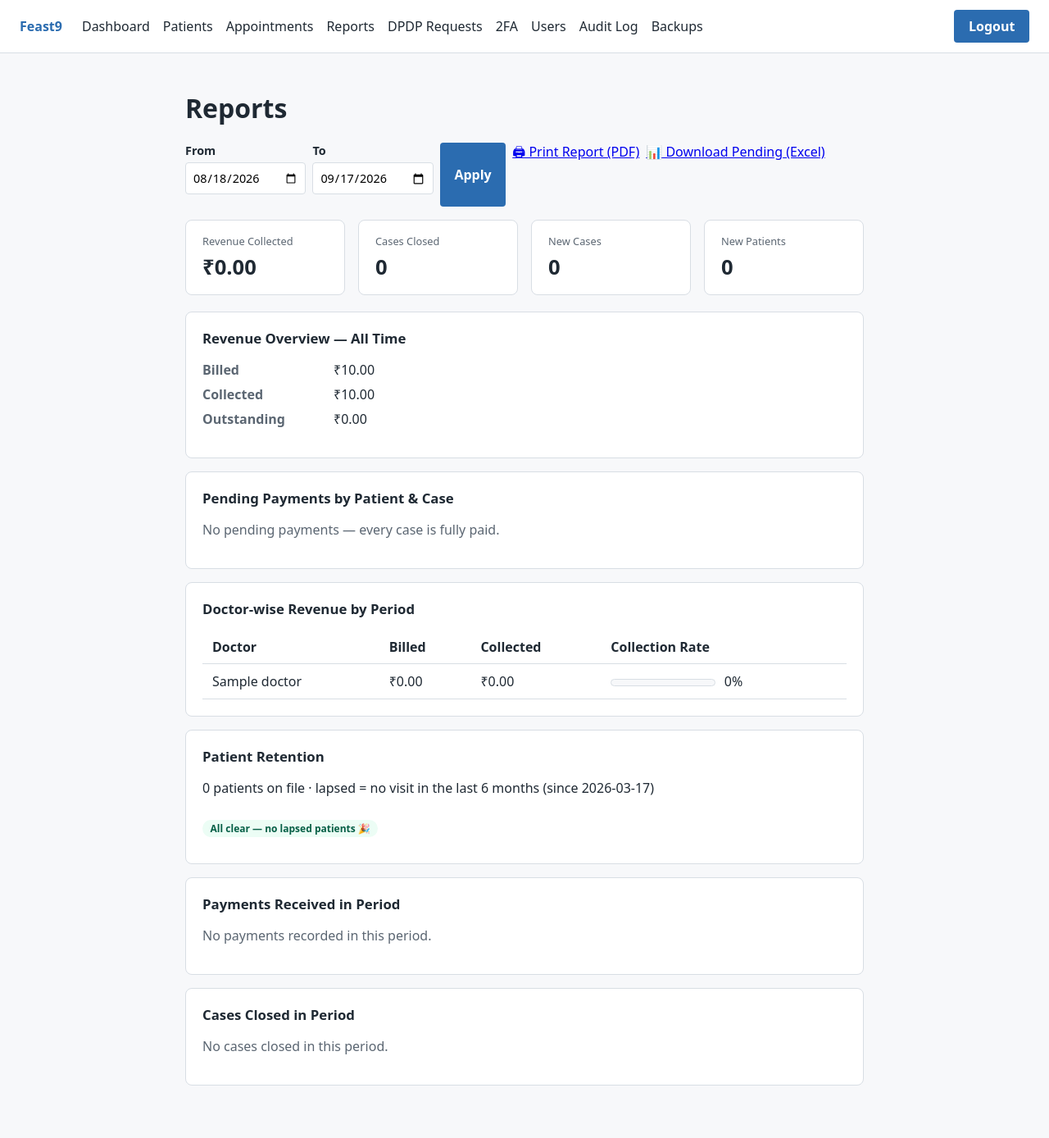
After one commit to jamedevasi/Feast9_version2, a Flask app: page /reports/ in a window 1280 px wide. The commit adds this page. Shown: the whole page at 82% size. Run offline with Flask 3, Linux system fonts and the light colour scheme; the visitor is signed in with stand-in values (Sample User, id 1); tables that the repository leaves empty hold one stand-in row (values such as "Sample post").

Commit message:
Add Reports (§5.9)
All 7 sections (period stat tiles, all-time Revenue Overview, Pending
Payments by Patient & Case, Doctor-wise Revenue with collection-rate
bars, Patient Retention, Payments Received in Period, Cases Closed in
Period) always render, never hidden on empty data. Every
created_at/closed_at filter is DATE()-wrapped per §5.9's explicit
warning; payment_date compares directly since it's date-only.

Gated by financial_access_required on every route (page, print view,
Excel download) rather than partial redaction — reports are financial
data per the non-negotiable rule — and hidden from the nav for that
role. Pending Payments export is a real .xlsx via openpyxl (added to
requirements). The Print Report button opens a standalone print-friendly
page and uses the browser's native print-to-PDF rather than a
server-generated PDF — true ReportLab PDF generation stays with the
rest of that not-yet-sequenced §14 phase.

Co-Authored-By: Claude Sonnet 5 <noreply@anthropic.com>

```diff
--- a/app/__init__.py
+++ b/app/__init__.py
@@ -34,6 +34,7 @@ def create_app():
     from app.routes.dental_routes import bp as dental_bp
     from app.routes.dpdp_routes import bp as dpdp_bp
     from app.routes.patient_routes import bp as patient_bp
+    from app.routes.reports_routes import bp as reports_bp
     from app.routes.totp_routes import bp as totp_bp
     from app.routes.user_routes import bp as user_bp
 
@@ -49,6 +50,7 @@ def create_app():
     app.register_blueprint(backup_bp)
     app.register_blueprint(dpdp_bp)
     app.register_blueprint(dental_bp)
+    app.register_blueprint(reports_bp)
 
     app.jinja_env.globals["csrf_token"] = generate_csrf_token
 
@@ -64,9 +66,14 @@ def _register_context_processors(app):
     def inject_pending_data_requests():
         # feast9_v2_agents.md §5.11: "count_pending_data_requests() injected into every page"
         from flask import session
+
+        from app.auth import can_view_financial_data
         if not session.get("admin_id"):
             return {}
-        return {"pending_data_requests_count": db_module.count_pending_data_requests()}
+        return {
+            "pending_data_requests_count": db_module.count_pending_data_requests(),
+            "can_view_financial_nav": can_view_financial_data(),
+        }
 
 
 def _register_security_headers(app):
--- /dev/null
+++ b/app/routes/reports_routes.py
@@ -0,0 +1,85 @@
+from datetime import date, timedelta
+from io import BytesIO
+
+from flask import Blueprint, render_template, request, send_file
+from openpyxl import Workbook
+
+from app import db
+from app.auth import current_actor, financial_access_required, login_required
+from app.validators import normalize_date, today_iso
+
+bp = Blueprint("reports", __name__, url_prefix="/reports")
+
+
+def _default_start():
+    return (date.today() - timedelta(days=30)).isoformat()
+
+
+def _period_from_request():
+    start = normalize_date(request.args.get("start", "")) or _default_start()
+    end = normalize_date(request.args.get("end", "")) or today_iso()
+    if start > end:
+        start, end = end, start
+    return start, end
+
+
+def _report_context(start, end):
+    """Shared by the on-screen report and the print view — same numbers either way."""
+    return {
+        "revenue_collected": db.get_revenue_collected(start, end),
+        "cases_closed_count": db.get_cases_closed_count(start, end),
+        "new_cases_count": db.get_new_cases_count(start, end),
+        "new_patients_count": db.get_new_patients_count(start, end),
+        "revenue_overview": db.get_revenue_overview(),
+        "pending_payments": db.get_pending_payments(),
+        "doctor_revenue": db.get_doctor_revenue_by_period(start, end),
+        "retention": db.get_patient_retention(),
+        "payments_in_period": db.get_payments_in_range(start, end),
+        "cases_closed_in_period": db.get_cases_closed_in_range(start, end),
+    }
+
+
+@bp.route("/")
+@login_required
+@financial_access_required
+def view_reports():
+    start, end = _period_from_request()
+    return render_template("reports.html", start=start, end=end, **_report_context(start, end))
+
+
+@bp.route("/print")
+@login_required
+@financial_access_required
+def print_view():
+    start, end = _period_from_request()
+    return render_template("reports_print.html", start=start, end=end, **_report_context(start, end))
+
+
+@bp.route("/pending.xlsx")
+@login_required
+@financial_access_required
+def download_pending_xlsx():
+    pending = db.get_pending_payments()
+    wb = Workbook()
+    ws = wb.active
+    ws.title = "Pending Payments"
+    ws.append(["Patient", "Mobile", "Case", "Status", "Total Cost", "Paid", "Balance"])
+    for row in pending:
+        ws.append([
+            row["patient_name"], row["mobile"], row["case_title"], row["status"],
+            row["total_cost"], row["paid"], row["balance"],
+        ])
+    buf = BytesIO()
+    wb.save(buf)
+    buf.seek(0)
+
+    db.write_audit_now(
+        current_actor(), "report_downloaded", "report", None,
+        after_summary=f"pending_payments.xlsx, {len(pending)} rows",
+    )
+    return send_file(
+        buf,
+        as_attachment=True,
+        download_name="pending_payments.xlsx",
+        mimetype="application/vnd.openxmlformats-officedocument.spreadsheetml.sheet",
+    )
--- a/app/static/style.css
+++ b/app/static/style.css
@@ -390,3 +390,21 @@ details[open] summary { margin-bottom: 0.75rem; }
 .error-page h1 { font-size: 3rem; margin-bottom: 0; color: var(--brand); }
 
 .qr-code svg { width: 220px; height: 220px; }
+
+.progress-bar {
+  background: var(--bg);
+  border: 1px solid var(--border);
+  border-radius: 999px;
+  height: 0.6rem;
+  width: 8rem;
+  overflow: hidden;
+  display: inline-block;
+  vertical-align: middle;
+  margin-right: 0.4rem;
+}
+.progress-fill { background: var(--brand); height: 100%; }
+
+.print-report .card { break-inside: avoid; }
+@media print {
+  .no-print { display: none; }
+}
--- a/app/templates/base.html
+++ b/app/templates/base.html
@@ -14,6 +14,9 @@
       <a href="{{ url_for('dashboard.index') }}">Dashboard</a>
       <a href="{{ url_for('patients.list_view') }}">Patients</a>
       <a href="{{ url_for('appointments.index') }}">Appointments</a>
+      {% if can_view_financial_nav %}
+      <a href="{{ url_for('reports.view_reports') }}">Reports</a>
+      {% endif %}
       <a href="{{ url_for('dpdp.list_view') }}">DPDP Requests{% if pending_data_requests_count %} ({{ pending_data_requests_count }}){% endif %}</a>
       <a href="{{ url_for('totp.setup') }}">2FA</a>
       {% if session.get('role') == 'admin' %}
--- /dev/null
+++ b/app/templates/reports.html
@@ -0,0 +1,156 @@
+{% extends "base.html" %}
+{% block title %}Reports — Feast9{% endblock %}
+{% block content %}
+<h1>Reports</h1>
+
+<form method="get" action="{{ url_for('reports.view_reports') }}" class="search-form">
+  <label>From <input type="date" name="start" value="{{ start }}"></label>
+  <label>To <input type="date" name="end" value="{{ end }}"></label>
+  <button type="submit">Apply</button>
+  <a href="{{ url_for('reports.print_view', start=start, end=end) }}" target="_blank" rel="noopener">🖨 Print Report (PDF)</a>
+  <a href="{{ url_for('reports.download_pending_xlsx') }}">📊 Download Pending (Excel)</a>
+</form>
+
+<div class="stat-grid">
+  <div class="stat-tile">
+    <span class="stat-label">Revenue Collected</span>
+    <span class="stat-value">₹{{ '%.2f'|format(revenue_collected) }}</span>
+  </div>
+  <div class="stat-tile">
+    <span class="stat-label">Cases Closed</span>
+    <span class="stat-value">{{ cases_closed_count }}</span>
+  </div>
+  <div class="stat-tile">
+    <span class="stat-label">New Cases</span>
+    <span class="stat-value">{{ new_cases_count }}</span>
+  </div>
+  <div class="stat-tile">
+    <span class="stat-label">New Patients</span>
+    <span class="stat-value">{{ new_patients_count }}</span>
+  </div>
+</div>
+
+<section class="card">
+  <h2>Revenue Overview — All Time</h2>
+  <dl>
+    <dt>Billed</dt><dd>₹{{ '%.2f'|format(revenue_overview.billed) }}</dd>
+    <dt>Collected</dt><dd>₹{{ '%.2f'|format(revenue_overview.collected) }}</dd>
+    <dt>Outstanding</dt><dd>₹{{ '%.2f'|format(revenue_overview.outstanding) }}</dd>
+  </dl>
+</section>
+
+<section class="card">
+  <h2>Pending Payments by Patient &amp; Case</h2>
+  {% if pending_payments %}
+  <table class="data-table">
+    <thead>
+      <tr><th>Patient</th><th>Case</th><th>Status</th><th>Total Cost</th><th>Paid</th><th>Balance</th></tr>
+    </thead>
+    <tbody>
+      {% for row in pending_payments %}
+      <tr>
+        <td><a href="{{ url_for('patients.detail', patient_id=row.patient_id) }}">{{ row.patient_name }}</a></td>
+        <td><a href="{{ url_for('cases.detail', case_id=row.case_id) }}">{{ row.case_title }}</a></td>
+        <td>{{ row.status }}</td>
+        <td>₹{{ '%.2f'|format(row.total_cost) }}</td>
+        <td>₹{{ '%.2f'|format(row.paid) }}</td>
+        <td>₹{{ '%.2f'|format(row.balance) }}</td>
+      </tr>
+      {% endfor %}
+    </tbody>
+  </table>
+  {% else %}
+  <p class="empty-state">No pending payments — every case is fully paid.</p>
+  {% endif %}
+</section>
+
+<section class="card">
+  <h2>Doctor-wise Revenue by Period</h2>
+  {% if doctor_revenue %}
+  <table class="data-table">
+    <thead>
+      <tr><th>Doctor</th><th>Billed</th><th>Collected</th><th>Collection Rate</th></tr>
+    </thead>
+    <tbody>
+      {% for doc in doctor_revenue %}
+      <tr>
+        <td>{{ doc.doctor_name }}</td>
+        <td>₹{{ '%.2f'|format(doc.billed) }}</td>
+        <td>₹{{ '%.2f'|format(doc.collected) }}</td>
+        <td>
+          <div class="progress-bar"><div class="progress-fill" style="width: {{ [doc.collection_rate, 100]|min|int }}%;"></div></div>
+          {{ '%.0f'|format(doc.collection_rate) }}%
+        </td>
+      </tr>
+      {% endfor %}
+    </tbody>
+  </table>
+  {% else %}
+  <p class="empty-state">No doctors on file yet.</p>
+  {% endif %}
+</section>
+
+<section class="card">
+  <h2>Patient Retention</h2>
+  <p>{{ retention.total_patients }} patients on file · lapsed = no visit in the last {{ retention.threshold_months }} months (since {{ retention.cutoff_date }})</p>
+  {% if retention.lapsed %}
+  <table class="data-table">
+    <thead><tr><th>Patient</th><th>Mobile</th><th>Last Visit</th></tr></thead>
+    <tbody>
+      {% for p in retention.lapsed %}
+      <tr>
+        <td><a href="{{ url_for('patients.detail', patient_id=p.id) }}">{{ p.name }}</a></td>
+        <td>{{ p.mobile or '—' }}</td>
+        <td>{{ p.last_activity or '—' }}</td>
+      </tr>
+      {% endfor %}
+    </tbody>
+  </table>
+  {% else %}
+  <p class="badge badge-active">All clear — no lapsed patients 🎉</p>
+  {% endif %}
+</section>
+
+<section class="card">
+  <h2>Payments Received in Period</h2>
+  {% if payments_in_period %}
+  <table class="data-table">
+    <thead><tr><th>Date</th><th>Patient</th><th>Case</th><th>Amount</th><th>Method</th></tr></thead>
+    <tbody>
+      {% for pay in payments_in_period %}
+      <tr>
+        <td>{{ pay.payment_date }}</td>
+        <td><a href="{{ url_for('patients.detail', patient_id=pay.patient_id) }}">{{ pay.patient_name }}</a></td>
+        <td><a href="{{ url_for('cases.detail', case_id=pay.case_id) }}">{{ pay.case_title }}</a></td>
+        <td>₹{{ '%.2f'|format(pay.amount) }}</td>
+        <td>{{ pay.method or '—' }}</td>
+      </tr>
+      {% endfor %}
+    </tbody>
+  </table>
+  {% else %}
+  <p class="empty-state">No payments recorded in this period.</p>
+  {% endif %}
+</section>
+
+<section class="card">
+  <h2>Cases Closed in Period</h2>
+  {% if cases_closed_in_period %}
+  <table class="data-table">
+    <thead><tr><th>Closed</th><th>Patient</th><th>Case</th><th>Total Cost</th></tr></thead>
+    <tbody>
+      {% for c in cases_closed_in_period %}
+      <tr>
+        <td>{{ c.closed_at }}</td>
+        <td><a href="{{ url_for('patients.detail', patient_id=c.patient_id) }}">{{ c.patient_name }}</a></td>
+        <td><a href="{{ url_for('cases.detail', case_id=c.id) }}">{{ c.title }}</a></td>
+        <td>₹{{ '%.2f'|format(c.total_cost) }}</td>
+      </tr>
+      {% endfor %}
+    </tbody>
+  </table>
+  {% else %}
+  <p class="empty-state">No cases closed in this period.</p>
+  {% endif %}
+</section>
+{% endblock %}
--- a/requirements-win-py314.txt
+++ b/requirements-win-py314.txt
@@ -1,10 +1,9 @@
 # Windows + Python 3.14 (gunicorn does not run on Windows — use waitress)
-# NOTE: this is Phase 1 (Foundation + Patients) of the feast9_v2_agents.md spec.
-# reportlab / openpyxl / Pillow will be added when PDF generation, Excel import,
-# and branding are built in later phases.
+# NOTE: reportlab / Pillow will be added when PDF generation and branding are built.
 Flask==3.1.3
 Werkzeug==3.1.7
 waitress>=3.0.0
 pyotp==2.10.0
 qrcode==8.2
 cryptography==50.0.1
+openpyxl==3.1.5
--- a/requirements.txt
+++ b/requirements.txt
@@ -1,10 +1,9 @@
 # Linux / Mac / Python 3.11 or 3.12
-# NOTE: this is Phase 1 (Foundation + Patients) of the feast9_v2_agents.md spec.
-# reportlab / openpyxl / Pillow will be added when PDF generation, Excel import,
-# and branding are built in later phases.
+# NOTE: reportlab / Pillow will be added when PDF generation and branding are built.
 Flask==3.1.3
 Werkzeug==3.1.7
 gunicorn==23.0.0
 pyotp==2.10.0
 qrcode==8.2
 cryptography==50.0.1
+openpyxl==3.1.5
```
Also changed, not shown: CLAUDE.md (+3 -1 lines), app/db.py (+161 -0 lines), app/static/reports_print.js (added, +9 -0 lines), app/templates/reports_print.html (added, +137 -0 lines), tests/test_reports.py (added, +158 -0 lines).
